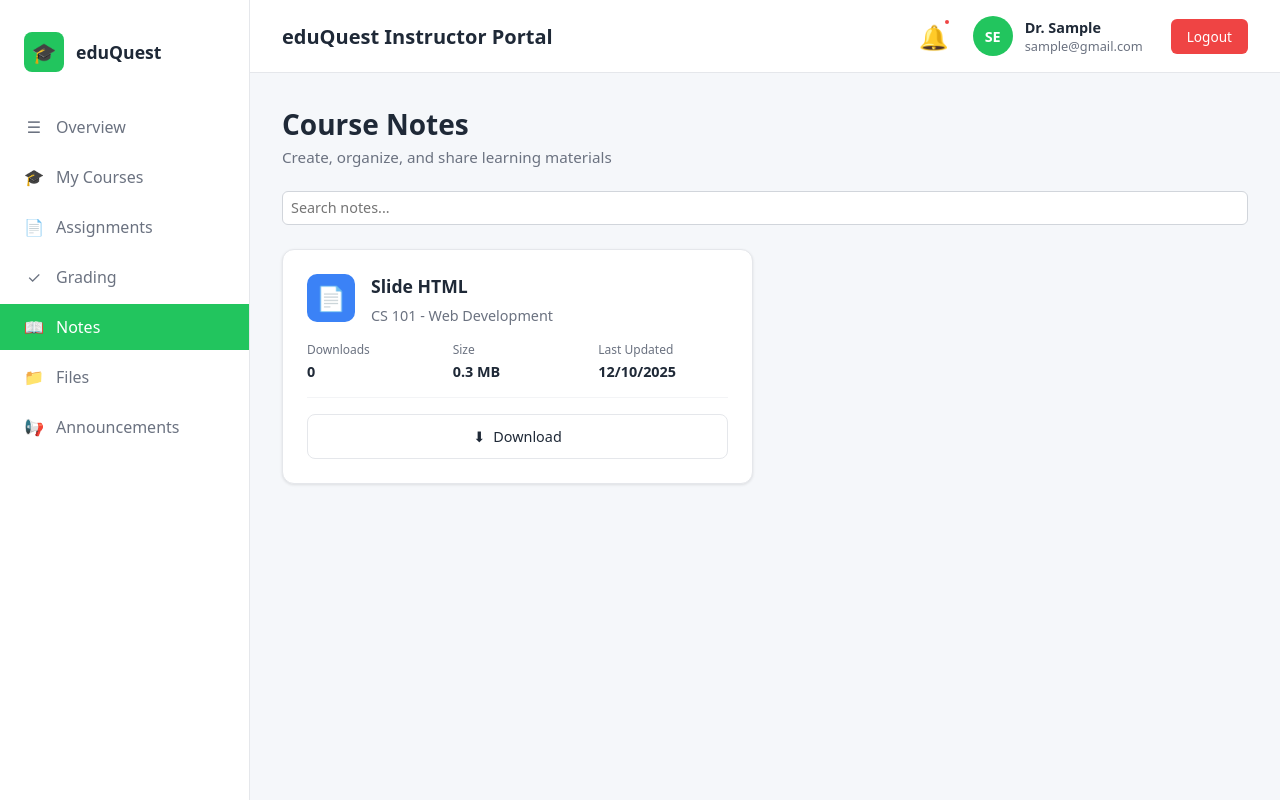
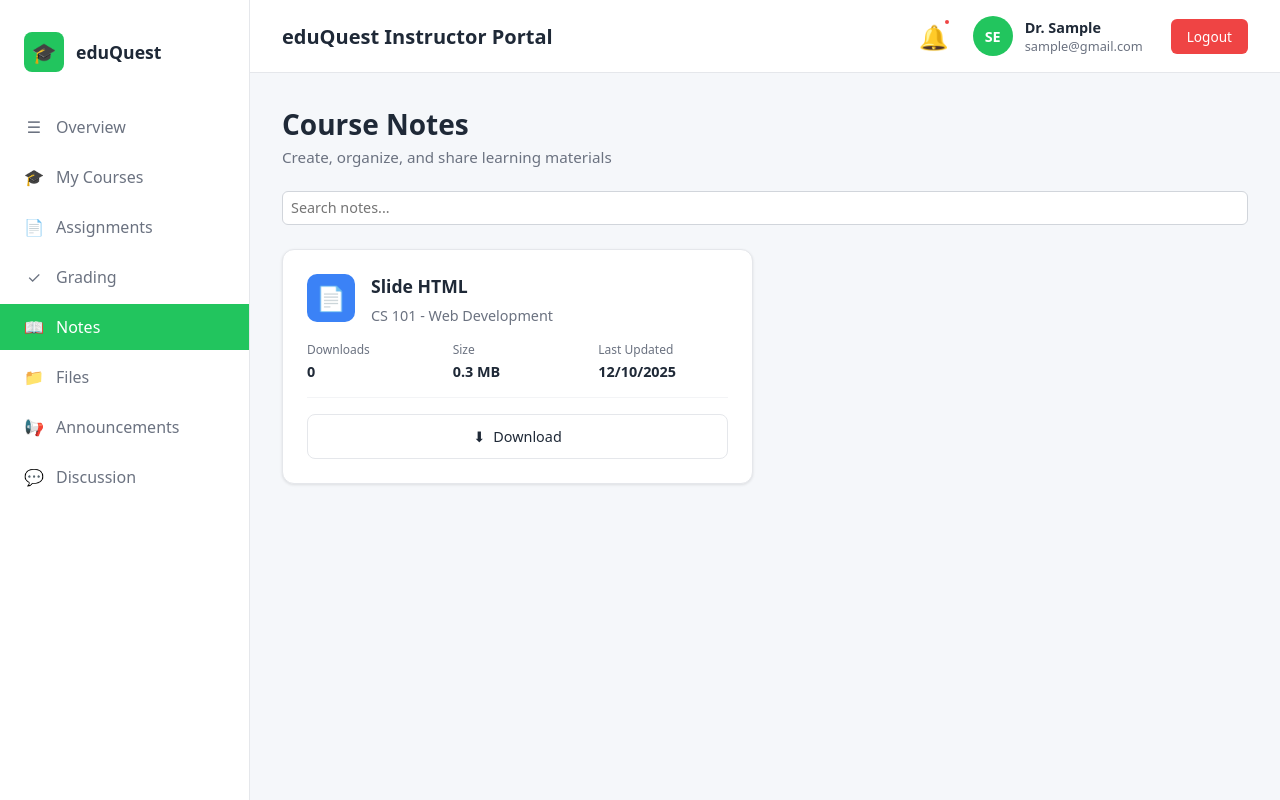
Before and after one commit to haiqalZafril/EduQuest, a PHP site: page /notes.php in a window 1280 px wide. Run offline with PHP 8.4, Linux system fonts and the light colour scheme; the visitor is signed in with stand-in values (Sample User, id 1).

Commit message:
edit announcement discussion

```diff
--- a/gradebook.php
+++ b/gradebook.php
@@ -540,6 +540,12 @@ $currentPage = basename($_SERVER['PHP_SELF']);
                             <span>Announcements</span>
                         </a>
                     </li>
+                    <li class="nav-item">
+                        <a href="discussion.php" class="nav-link <?php echo ($currentPage === 'discussion.php') ? 'active' : ''; ?>">
+                            <span class="nav-icon">💬</span>
+                            <span>Discussion</span>
+                        </a>
+                    </li>
                 </ul>
             </nav>
         </aside>
--- a/notes.php
+++ b/notes.php
@@ -740,12 +740,6 @@ $currentPage = basename($_SERVER['PHP_SELF']);
                                 <span>My Files</span>
                             </a>
                         </li>
-                        <li class="nav-item">
-                            <a href="announcements.php" class="nav-link <?php echo ($currentPage === 'announcements.php') ? 'active' : ''; ?>">
-                                <span class="nav-icon">📢</span>
-                                <span>Announcements</span>
-                            </a>
-                        </li>
                     <?php else: ?>
                         <li class="nav-item">
                             <a href="teacher_dashboard.php" class="nav-link <?php echo ($currentPage === 'teacher_dashboard.php') ? 'active' : ''; ?>">
@@ -783,13 +777,19 @@ $currentPage = basename($_SERVER['PHP_SELF']);
                                 <span>Files</span>
                             </a>
                         </li>
-                        <li class="nav-item">
-                            <a href="announcements.php" class="nav-link <?php echo ($currentPage === 'announcements.php') ? 'active' : ''; ?>">
-                                <span class="nav-icon">📢</span>
-                                <span>Announcements</span>
-                            </a>
-                        </li>
                     <?php endif; ?>
+                    <li class="nav-item">
+                        <a href="announcements.php" class="nav-link <?php echo ($currentPage === 'announcements.php') ? 'active' : ''; ?>">
+                            <span class="nav-icon">📢</span>
+                            <span>Announcements</span>
+                        </a>
+                    </li>
+                    <li class="nav-item">
+                        <a href="discussion.php" class="nav-link <?php echo ($currentPage === 'discussion.php') ? 'active' : ''; ?>">
+                            <span class="nav-icon">💬</span>
+                            <span>Discussion</span>
+                        </a>
+                    </li>
                 </ul>
             </nav>
         </aside>
--- a/teacher_dashboard.php
+++ b/teacher_dashboard.php
@@ -652,6 +652,12 @@ $currentPage = basename($_SERVER['PHP_SELF']);
                             <span>Announcements</span>
                         </a>
                     </li>
+                    <li class="nav-item">
+                        <a href="discussion.php" class="nav-link <?php echo ($currentPage === 'discussion.php') ? 'active' : ''; ?>">
+                            <span class="nav-icon">💬</span>
+                            <span>Discussion</span>
+                        </a>
+                    </li>
                 </ul>
             </nav>
         </aside>
```
Also changed, not shown: assignments.php (+12 -12 lines), files.php (+12 -6 lines), my_courses.php (+12 -6 lines), student_dashboard.php (+12 -0 lines), student_grades.php (+12 -0 lines).
